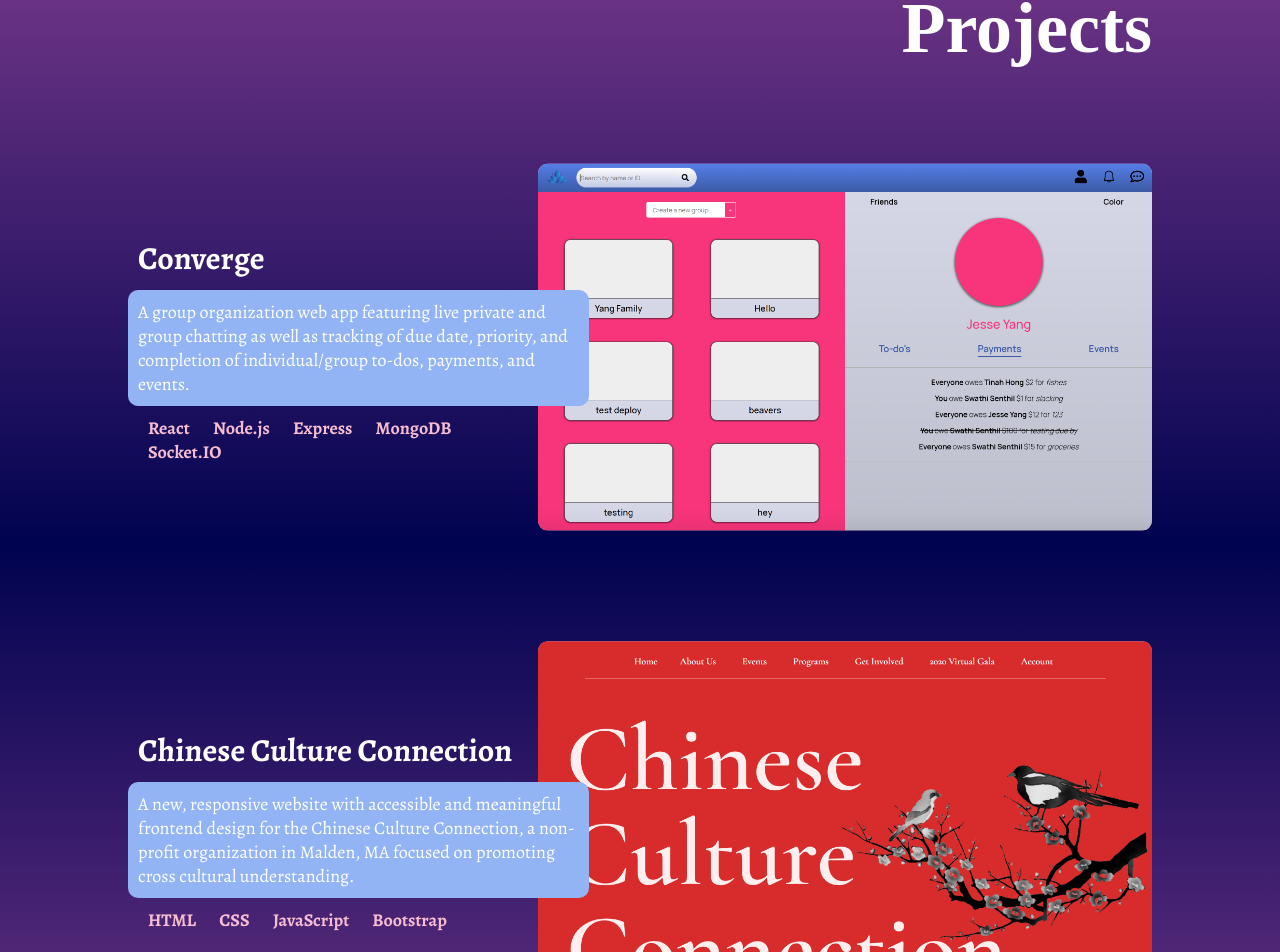
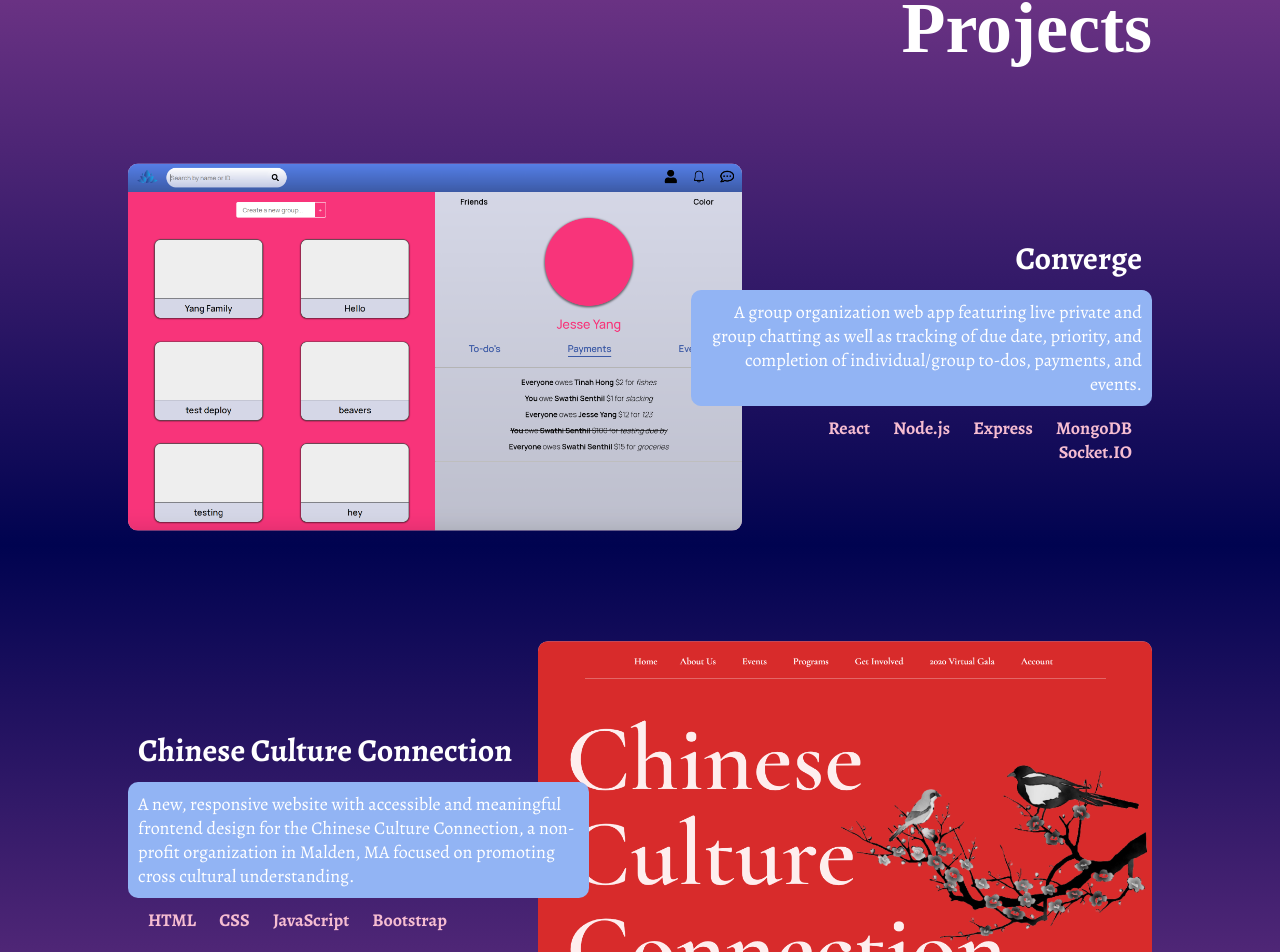
Before and after one commit to jesseyang432/jesseyang432.github.io, a React (Create React App) app: page / in a window 1280 px wide. Shown: the part 1855-2807 px from the top of the page. Built offline with nearby package versions, Linux system fonts and the light colour scheme; a web font is replaced by a local one.

Commit message:
implemented alternating projects

```diff
--- a/src/components/modules/HomeProjects.js
+++ b/src/components/modules/HomeProjects.js
@@ -46,8 +46,8 @@
     fadeOut(".proj-fadeIn-header") :
     fadeIn(".proj-fadeIn-header");
 
-    const myProjects = projectList.map((project) => (
-      <SingleProject key={project.id} project={project}/>
+    const myProjects = projectList.map((project, i) => (
+      <SingleProject key={project.id} project={project} class={i%2 === 0 ? ["Project-left", "Project-right"] : ["Project-right", "Project-left"]}/>
     ));
 
     return (
--- a/src/components/modules/SingleProject.js
+++ b/src/components/modules/SingleProject.js
@@ -51,10 +51,10 @@
         <>
             <div ref={projRef} className="Project-section">
                 <div className={`Project-container proj-fadeIn-${props.project.id}`}>
-                    <div className="Project-img-container Project-right">
+                    <div className={`Project-img-container ${props.class[0]}`}>
                         <img src={`${props.project.src}`} alt=""/>
                     </div>
-                    <div className="Project-info-container Project-left">
+                    <div className={`Project-info-container ${props.class[1]}`}>
                         <h2>{props.project.title}</h2>
                         <div className="Project-info-description">
                             <p>{props.project.description}</p>
```
Also changed, not shown: 1 other file (tests, documents, lock files or other folders).
